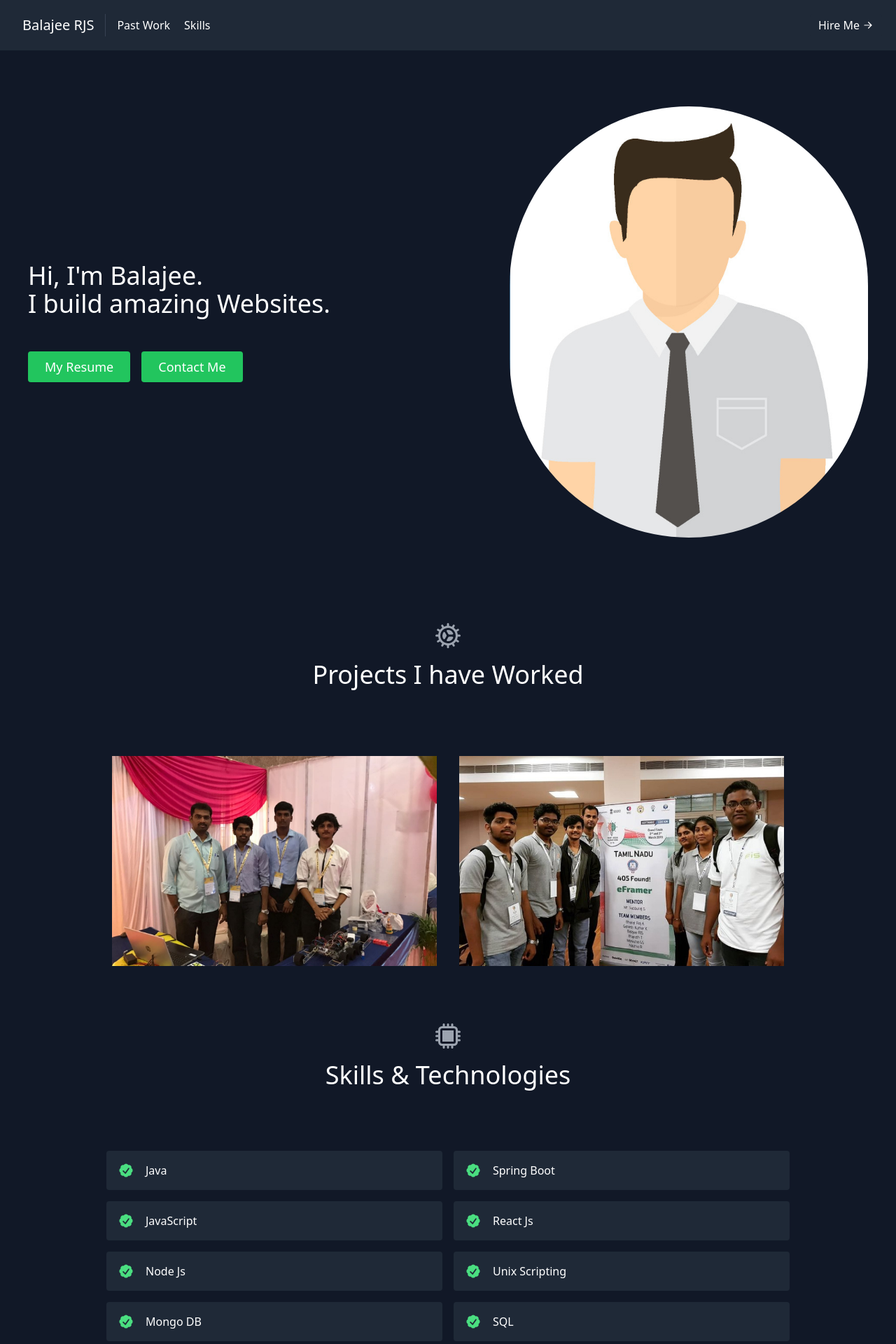
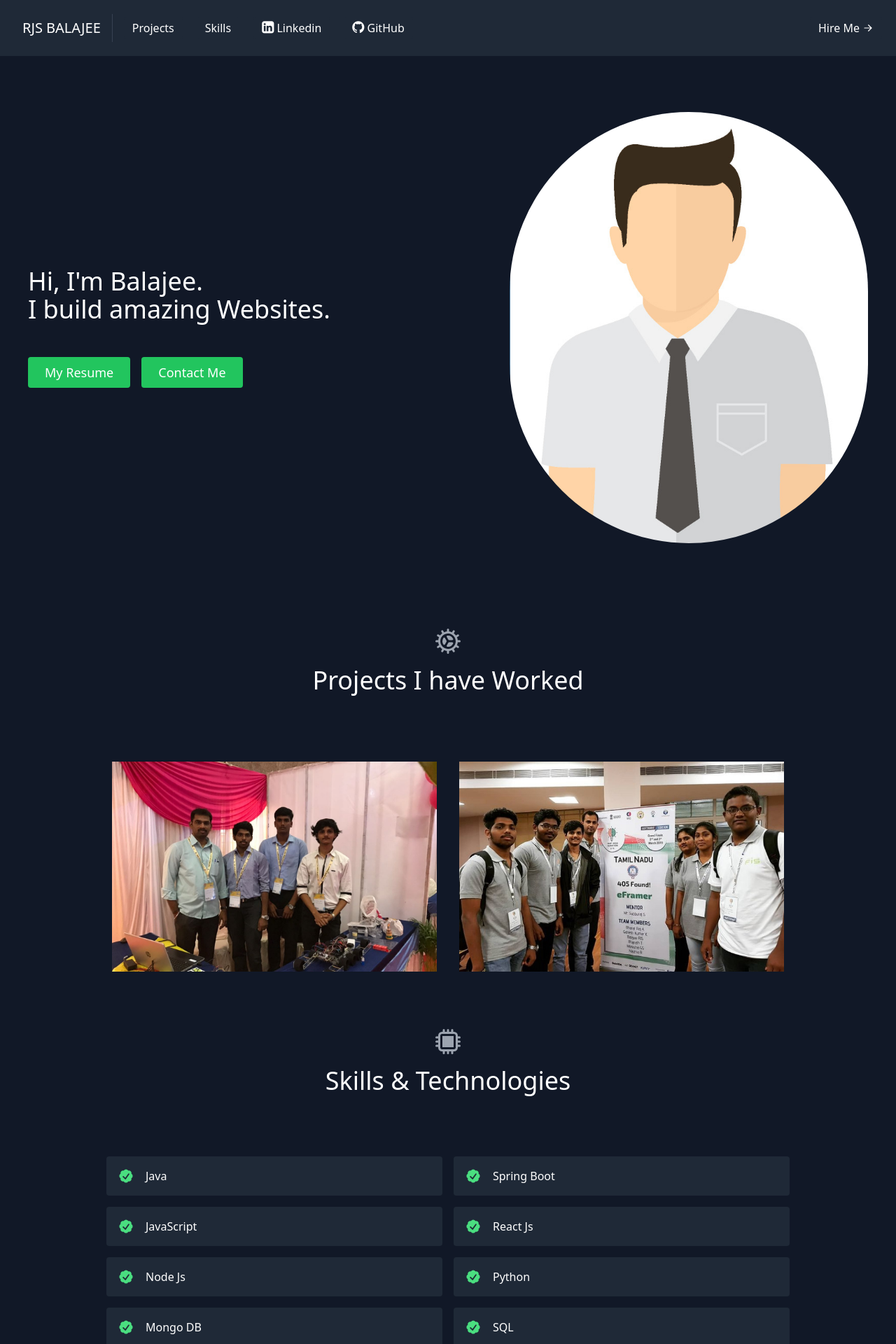
Before and after one commit to BalajeeRJS/my_portfolio, a React (Create React App) app: page / in a window 1280 px wide. Shown: the top 1920 px of the page at 70% size. Built offline with nearby package versions, Linux system fonts and the light colour scheme.

Commit message:
Second Commit

```diff
--- a/package.json
+++ b/package.json
@@ -1,4 +1,5 @@
 {
+  "homepage": "https://balajeerjs.github.io/my_portfolio",
   "name": "portfolio",
   "version": "0.1.0",
   "private": true,
--- a/public/index.html
+++ b/public/index.html
@@ -15,6 +15,8 @@
       user's mobile device or desktop. See https://developers.google.com/web/fundamentals/web-app-manifest/
     -->
     <link rel="manifest" href="%PUBLIC_URL%/manifest.json" />
+    <link rel="stylesheet" href="https://cdnjs.cloudflare.com/ajax/libs/font-awesome/4.7.0/css/font-awesome.min.css">
+
     <!--
       Notice the use of %PUBLIC_URL% in the tags above.
       It will be replaced with the URL of the `public` folder during the build.
@@ -24,7 +26,7 @@
       work correctly both with client-side routing and a non-root public URL.
       Learn how to configure a non-root public URL by running `npm run build`.
     -->
-    <title>React App</title>
+    <title>RJS Balajee</title>
   </head>
   <body>
     <noscript>You need to enable JavaScript to run this app.</noscript>
--- a/src/App.css
+++ b/src/App.css
@@ -28,6 +28,7 @@
   color: #61dafb;
 }
 
+
 @keyframes App-logo-spin {
   from {
     transform: rotate(0deg);
--- a/src/components/Contact.js
+++ b/src/components/Contact.js
@@ -48,13 +48,13 @@ export default function Contact() {
               <h2 className="title-font font-semibold text-white tracking-widest text-xs">
                 EMAIL
               </h2>
-              <a className="text-indigo-400 leading-relaxed">
+              <a href="#" className="text-indigo-400 leading-relaxed">
                 rjsb0804@email.com
               </a>
               <h2 className="title-font font-semibold text-white tracking-widest text-xs mt-4">
                 PHONE
               </h2>
-              <p className="leading-relaxed">9655038970</p>
+              <p className="leading-relaxed">8072879946</p>
             </div>
           </div>
         </div>
--- a/src/components/Navbar.js
+++ b/src/components/Navbar.js
@@ -7,17 +7,24 @@ export default function Navbar() {
       <div className="container mx-auto flex flex-wrap p-5 flex-col md:flex-row items-center">
         <a href="#home" className="title-font font-medium text-white mb-4 md:mb-0">
           <a href="#about" className="ml-3 text-xl">
-           Balajee RJS
+        RJS BALAJEE
           </a>
         </a>
         <nav className="md:mr-auto md:ml-4 md:py-1 md:pl-4 md:border-l md:border-gray-700	flex flex-wrap items-center text-base justify-center">
-          <a href="#projects" className="mr-5 text-white">
-            Past Work
+          <a href="#projects" className="mr-5 text-white bg-gray-800 text-white border-0 py-1 px-3 focus:outline-none hover:bg-green-700 rounded">
+            Projects
           </a>
-          <a href="#skills" className="mr-5 text-white">
+          <a href="#skills" className="mr-5 text-white bg-gray-800 text-white border-0 py-1 px-3 focus:outline-none hover:bg-green-700 rounded">
             Skills
           </a>
 
+          <a  href="https://www.linkedin.com/in/rjs-balajee-389a8215a/" target="_blank" rel="noopener noreferrer" className="mr-5 text-white bg-gray-800 text-white border-0 py-1 px-3 focus:outline-none hover:bg-green-700 rounded">
+            <span><i className="fa fa-linkedin-square lsym" ></i></span> Linkedin
+          </a>
+
+          <a  href="https://github.com/BalajeeRJS" target="_blank" rel="noopener noreferrer" className="mr-5 text-white bg-gray-800 text-white border-0 py-1 px-3 focus:outline-none hover:bg-green-700 rounded">
+            <span><i class="fa fa-github lsym"></i></span> GitHub
+          </a>
         </nav>
         <a
           href="#contact"
--- a/src/data.js
+++ b/src/data.js
@@ -25,7 +25,7 @@ export const skills = [
     "JavaScript",
     "React Js",
     "Node Js",
-    "Unix Scripting",
+    "Python",
     "Mongo DB",
     "SQL"
   ];
--- a/src/index.css
+++ b/src/index.css
@@ -3,3 +3,10 @@
 @tailwind components;
 
 @tailwind utilities;
+
+
+.lsym{
+
+    font-size: 20px;
+
+  }
```
